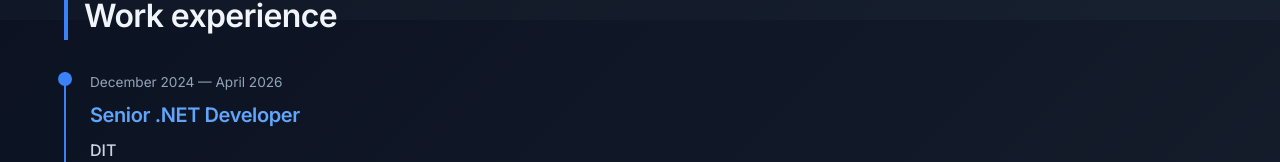
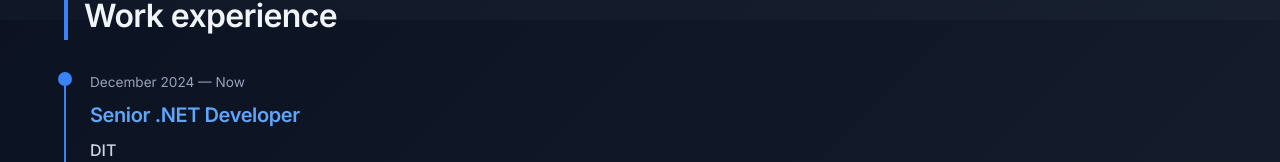
Before and after one commit to alexanderian76/cv, a React (Create React App) app: page / in a window 1280 px wide. Shown: the part 780-942 px from the top of the page. Built offline with nearby package versions, Linux system fonts and the light colour scheme.

Commit message:
Update App.js

```diff
--- a/src/App.js
+++ b/src/App.js
@@ -25,7 +25,7 @@ function App() {
     summary: ".NET разработчик с опытом 5+ лет. Специализируюсь на: C#, .NET Core, ASP.NET Core. Ключевые технологии: PostgreSQL, Oracle, Redis, Nats. Имею опыт проектирования микросервисной архитектуры. Писал unit-тесты (xUnit/NUnit), работал с Docker. Участвовал в ревью архитектуры и кода. Ищу проект со сложными, высоконагруженными задачами.",
     experienceDetails: [
       {
-        period: "Декабрь 2024 — Апрель 2026",
+        period: "Декабрь 2024 — Настоящее время",
         title: "Senior .NET Developer",
         company: "ДИТ",
         stack: ".NET Core, React, PostgreSQL, Nats",
@@ -114,7 +114,7 @@ function App() {
     },
     experienceDetails: [
       {
-        period: "December 2024 — April 2026",
+        period: "December 2024 — Now",
         title: "Senior .NET Developer",
         company: "DIT",
         stack: ".NET Core, React, PostgreSQL, Nats",
```
